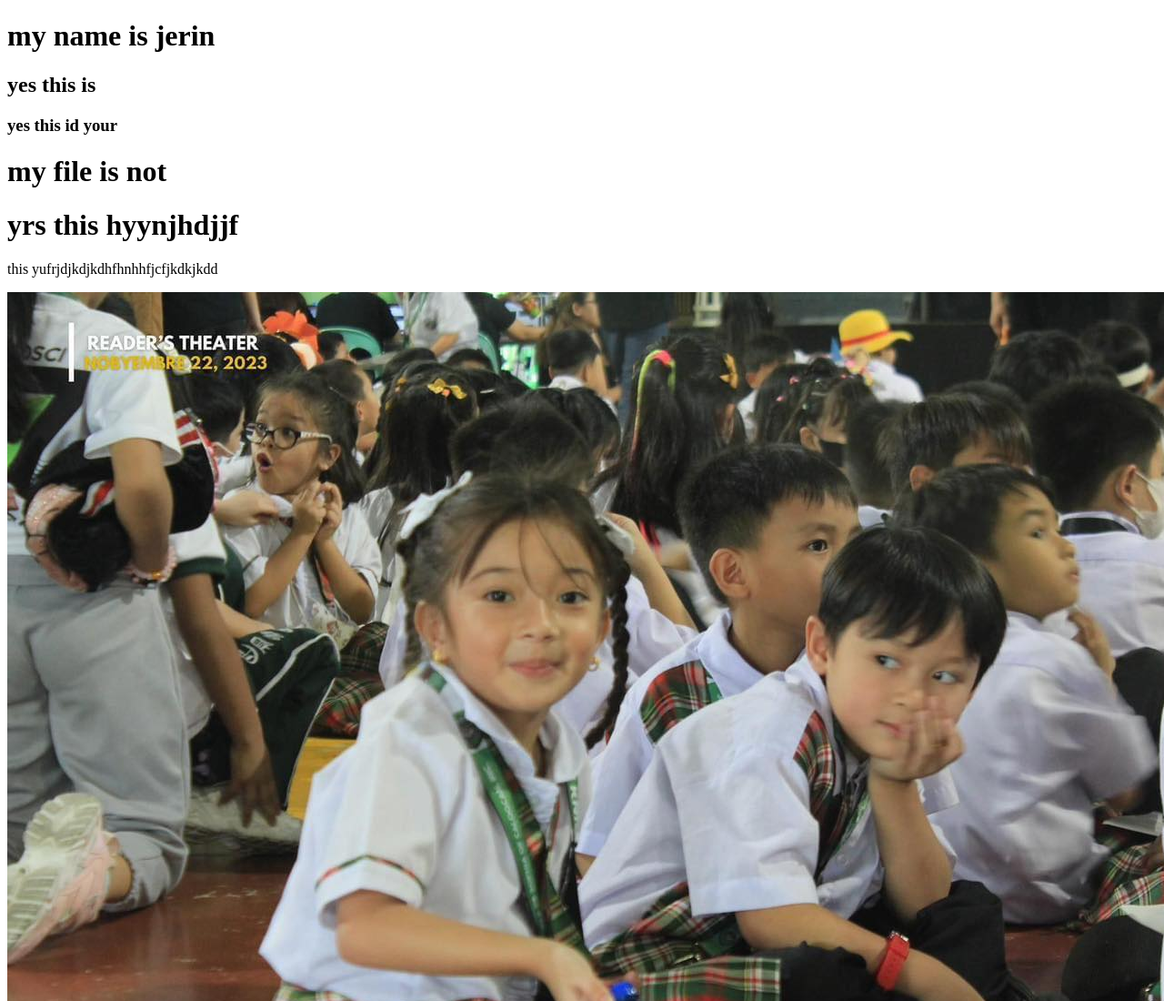
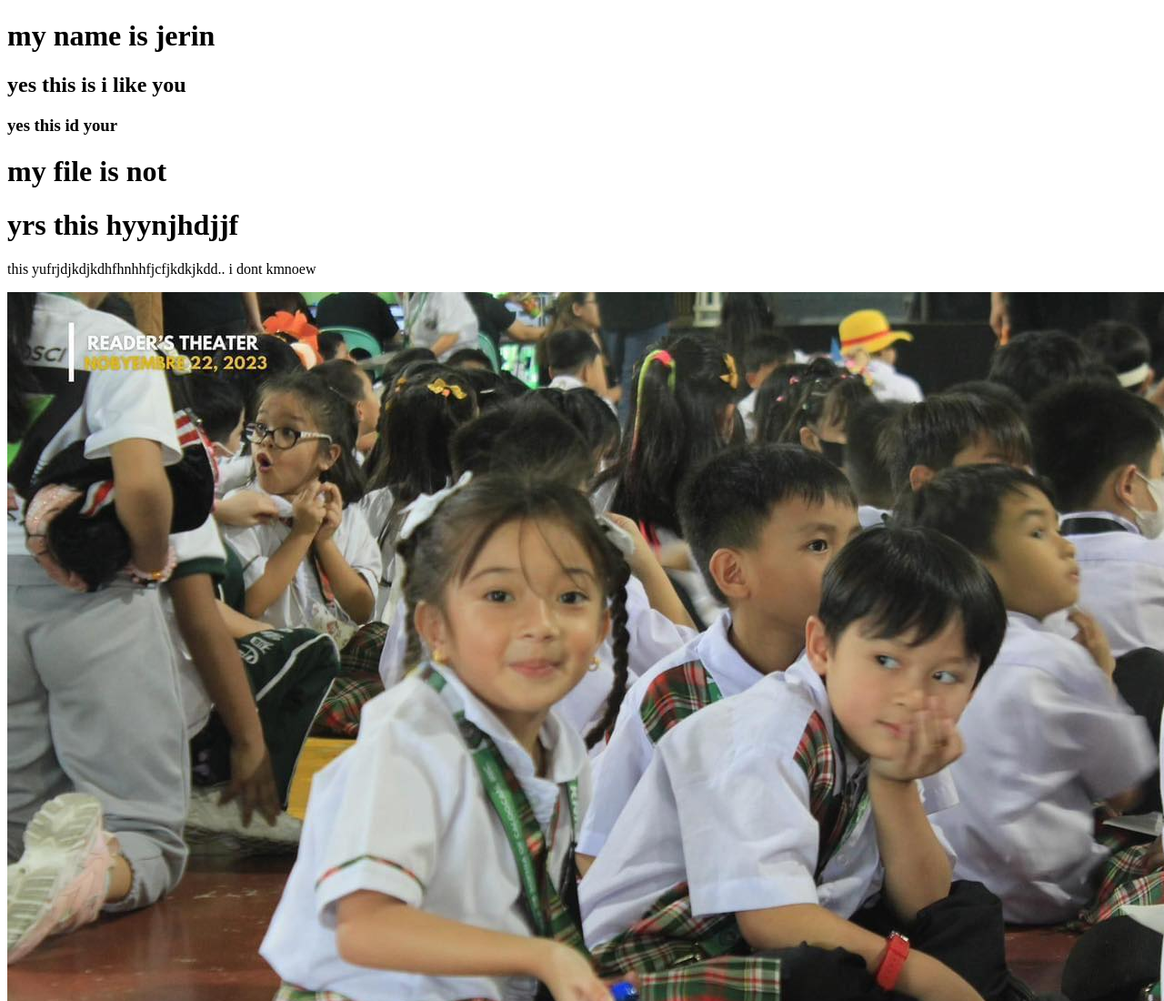
Before and after one commit to saimaabbasjerin/my.forth.repo, a plain HTML site: page index.html in a window 1280 px wide. Shown: the top 1100 px of the page at 91% size. Drawn offline with Linux system fonts and the light colour scheme.

Commit message:
added newone

```diff
--- a/index.html
+++ b/index.html
@@ -7,12 +7,12 @@
 </head>
 <body>
       <h1>my name is jerin</h1>
-      <h2>yes this is</h2>
+      <h2>yes this is i like you</h2>
       <h3>yes this id your</h3>
       <h1>my file is not</h1>
 <div>
    <h1>yrs this hyynjhdjjf</h1>
-   <p>this yufrjdjkdjkdhfhnhhfjcfjkdkjkdd</p>
+   <p>this yufrjdjkdjkdhfhnhhfjcfjkdkjkdd.. i dont kmnoew</p>
 
 </div>
       <img src="image/407651064_1143747533660785_1374347774071269076_n.jpg" alt="">
```
